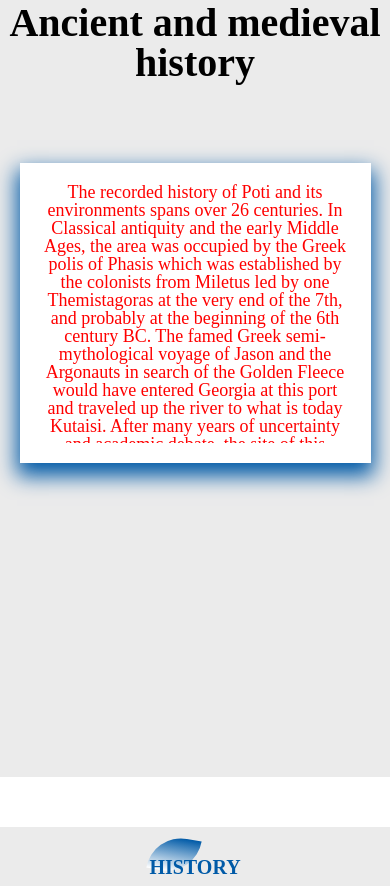
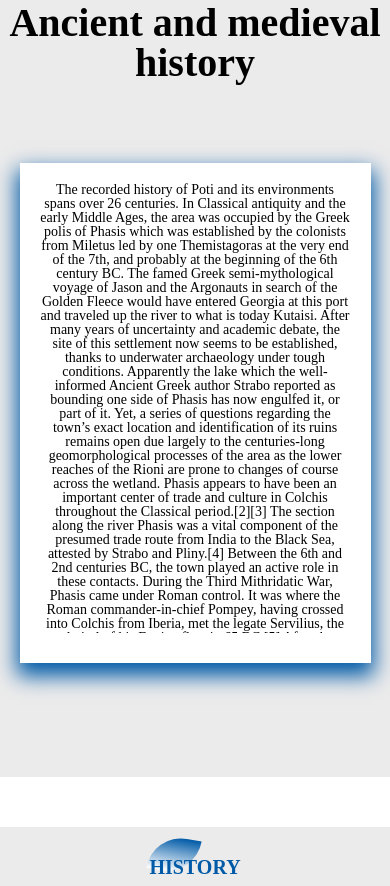
Before and after one commit to styebuchava/Poti, a plain HTML site: page index.html in a window 390 px wide. Shown: the part 4318-5204 px from the top of the page. Drawn offline with nearby package versions, Linux system fonts and the light colour scheme; some packages are replaced by stand-ins of ours; a script that the page names is missing; files whose address does not match are found by name.

Commit message:
correct mistakes

```diff
--- a/css/responsive.css
+++ b/css/responsive.css
@@ -64,10 +64,6 @@
   .container{
     height: 100vh;
   }
-  .marrginfooter {
-    margin-top: 100px;
-  }
-
 }
 
 @media (max-width: 370px) {
@@ -132,6 +128,7 @@
     font-size: 20px;
   }
 }
+
 @media (max-width: 1365px) {
   .history-text {
     font-size: 18px;
@@ -154,8 +151,18 @@
     height: 100%;
     overflow-y: scroll;
   }
-  .containerin{
+  /* .containerin{
     max-height: 300px;
     height: 100%;
+  } */
+}
+@media (max-width:1390px){
+  .history-text {
+    font-size: 18px;
   }
 }
+@media (max-width:400px){
+  .history-text {
+    font-size: 14px;
+  }
+}
--- a/css/style.css
+++ b/css/style.css
@@ -591,7 +591,6 @@ nav ul li a {
 .history-text {
   font-size: 23px;
   overflow-y: hidden;
-  color: red;
 }
 /* section{
       background: linear-gradient(-45deg,rgba(0, 0, 0, 0.5), #EE7752, #E73C7E, #23A6D5, #23D5AB);
```
